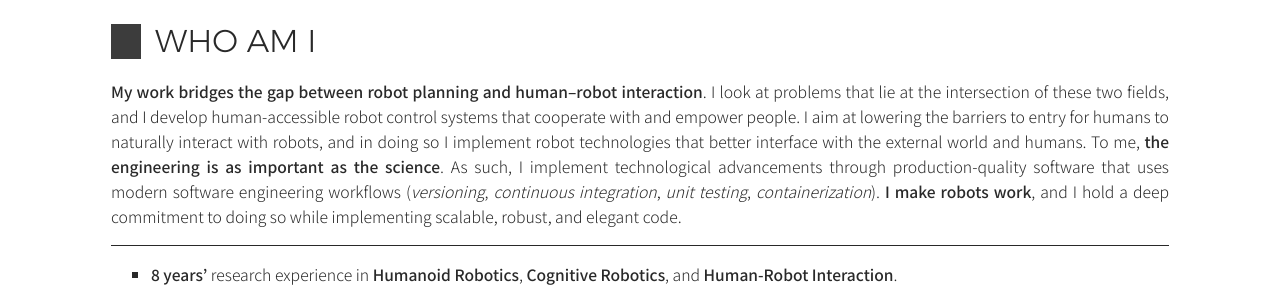
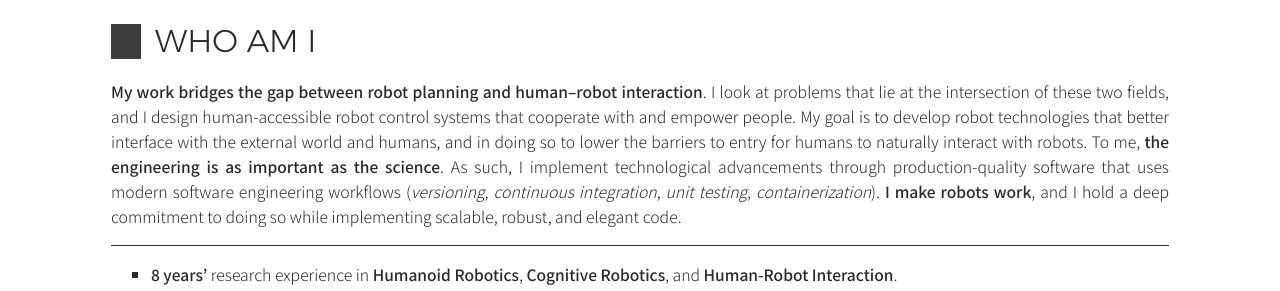
Before and after one commit to alecive/alecive.github.io, a Jekyll site: the page built from _posts/cv/2017-02-08-CV-AlessandroRoncone.md, in a window 1280 px wide and 900 px high, scrolled down 753 px. Shown: the part 180-471 px from the top of the window. Built offline with Jekyll 4.4.1, drawn with Linux system fonts in a browser that asks for light colours; nearby versions of some CDN libraries; some web fonts are replaced; some of the changed text lies outside the part shown.

Commit message:
[cv] Minor

```diff
--- a/_data/cv-publications.yml
+++ b/_data/cv-publications.yml
@@ -8,6 +8,7 @@
    authors: Olivier Mangin, <b>Alessandro Roncone</b>, and Brian Scassellati
    year: 2018
    venue: ArXiv e-prints
+   where: Under review
    pdf: "2018_Mangin_supportive_behaviors"
  - title: "Transparent Role Assignment and Task Allocation in Human Robot Collaboration"
    authors: <b>Alessandro Roncone</b>, Olivier Mangin, and Brian Scassellati
@@ -17,8 +18,9 @@
    pdf: "2017_Roncone_ICRA_role_assignment"
  - title: "The HRC Model set for Human-Robot Collaboration Research"
    authors: Sofya Zeylikman, Sarah Widder, <b>Alessandro Roncone</b>, Olivier Mangin, and Brian Scassellati
-   year: 2017
+   year: 2018
    venue: ArXiv e-prints
+   where: Under review
    pdf: "2017_Zeylikman_hrc_model_set"
  - title: "Learning Peripersonal Space Representation in a Humanoid Robot with Artificial Skin"
    authors: <b>Alessandro Roncone</b>
--- a/_posts/cv/2017-02-08-CV-AlessandroRoncone.md
+++ b/_posts/cv/2017-02-08-CV-AlessandroRoncone.md
@@ -21,8 +21,8 @@
 
 {% include years_elap.html from="2010" %}
 **My work bridges the gap between robot planning and human–robot interaction**.
-I look at problems that lie at the intersection of these two fields, and I develop human-accessible robot control systems that cooperate with and empower people.
-I aim at lowering the barriers to entry for humans to naturally interact with robots, and in doing so I implement robot technologies that better interface with the external world and humans.
+I look at problems that lie at the intersection of these two fields, and I design human-accessible robot control systems that cooperate with and empower people.
+My goal is to develop robot technologies that better interface with the external world and humans, and in doing so to lower the barriers to entry for humans to naturally interact with robots.
 To me, **the engineering is as important as the science**.
 As such, I implement technological advancements through production-quality software that uses modern software engineering workflows (_versioning_, _continuous integration_, _unit testing_, _containerization_).
 **I make robots work**, and I hold a deep commitment to doing so while implementing scalable, robust, and elegant code.
```
